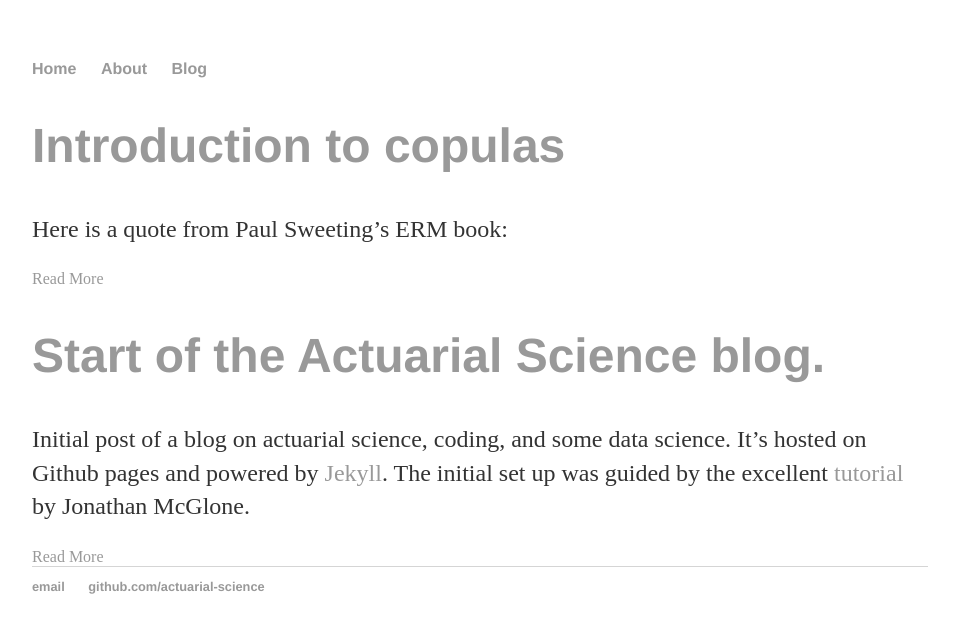
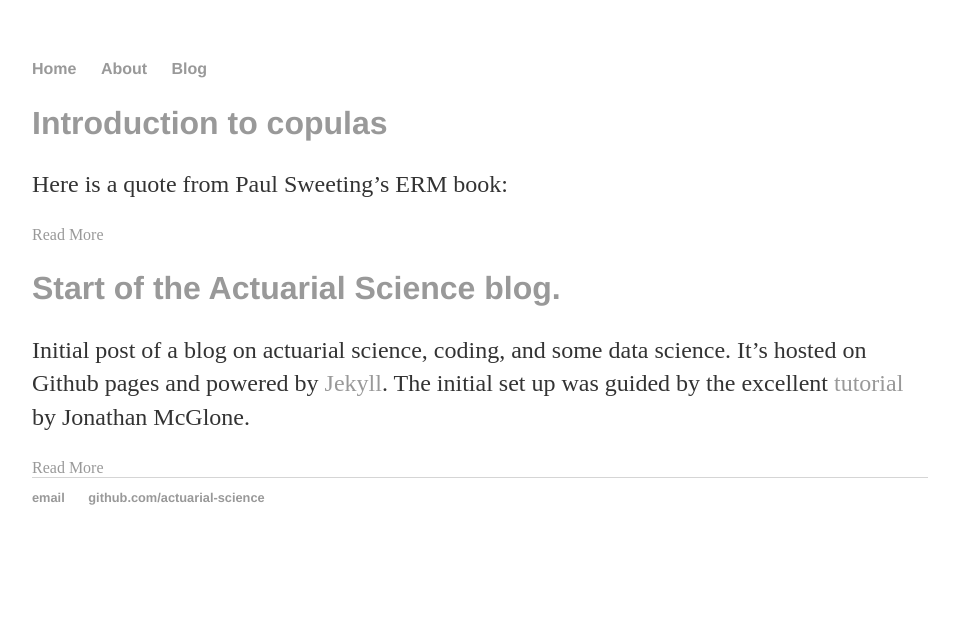
Before and after one commit to actuarial-science/actuarial-science.github.io, a Jekyll site: the page built from blog/index.html, in a window 1280 px wide. Shown: the top 633 px of the page, without its empty margins (160-1119 px from the left). Built offline with Jekyll 4.4.1, drawn with Linux system fonts in a browser that asks for light colours.

Commit message:
Update main.css

```diff
--- a/css/main.css
+++ b/css/main.css
@@ -41,3 +41,8 @@ ul.posts {
 ul.posts li {
     list-style: none;
 }
+
+h1.post_title {
+    font-size: 2.0em;
+}
+}
```
